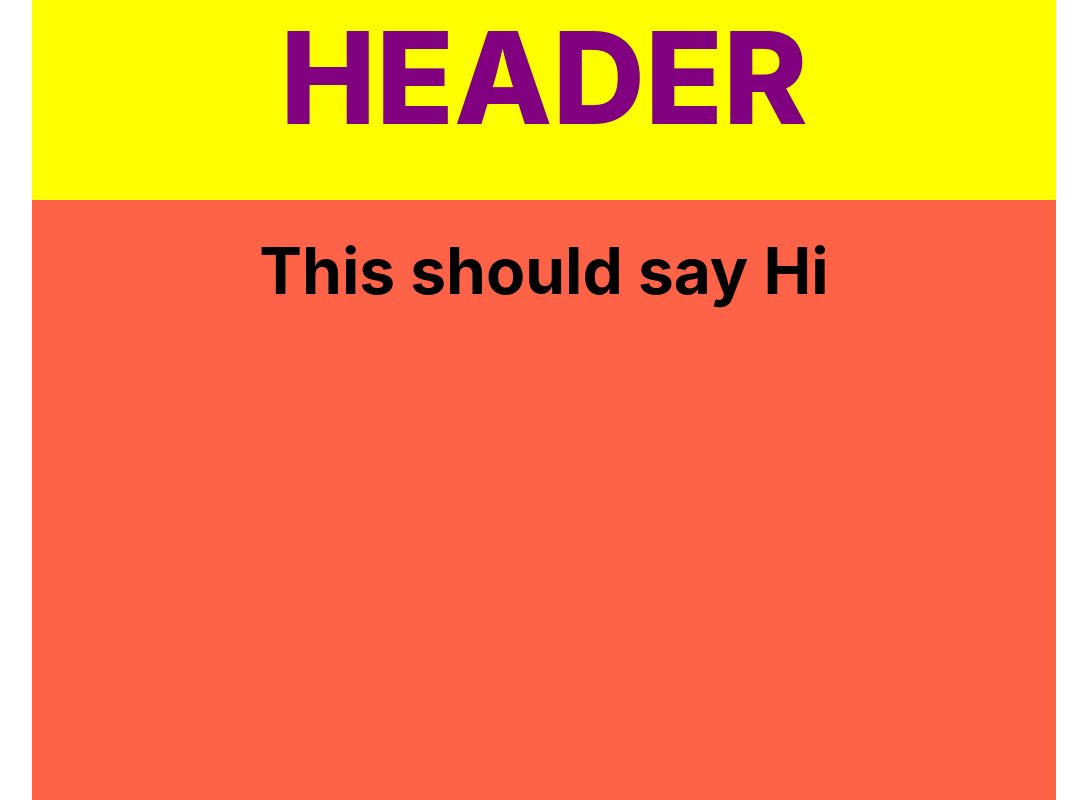
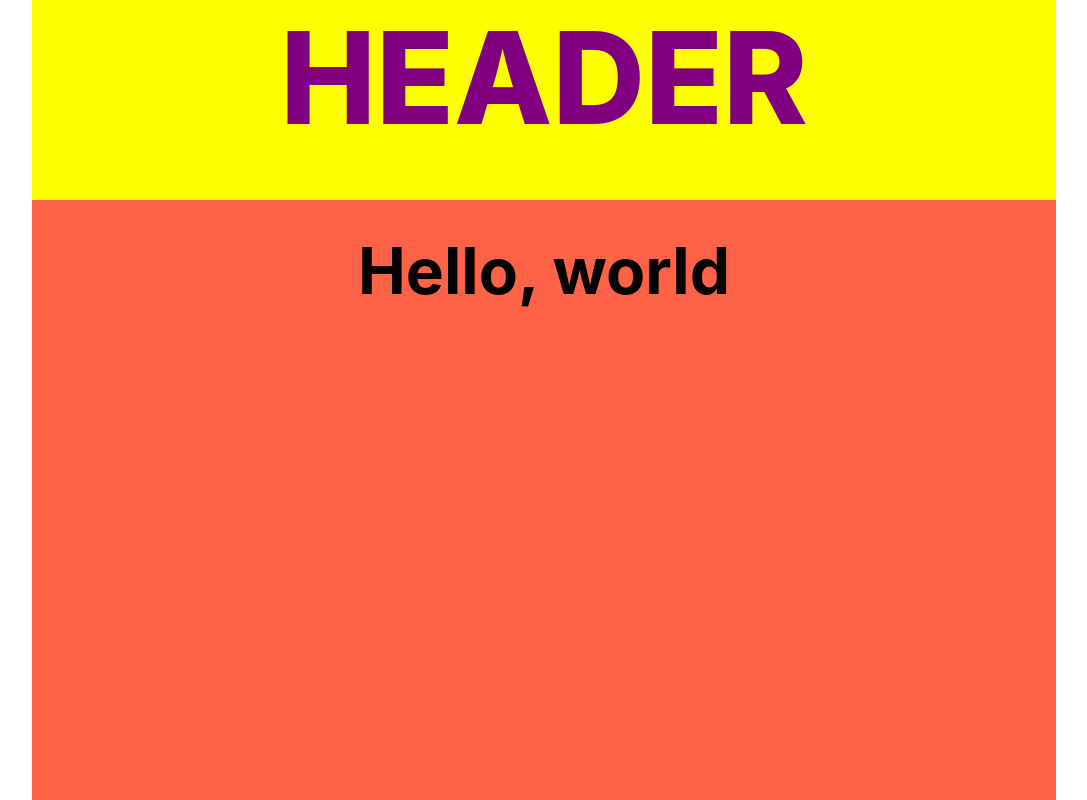
Before and after one commit to riz-l/odt-test, a React (Create React App) app: page / in a window 1280 px wide. Shown: the whole page, without its empty margins (96-1183 px from the left). Built offline with nearby package versions, Linux system fonts and the light colour scheme.

Commit message:
Changed title

```diff
--- a/src/App.js
+++ b/src/App.js
@@ -12,7 +12,7 @@ export default function App() {
       <Header />
 
       <Wrapper>
-        <h1>This should say Hi</h1>
+        <h1>Hello, world</h1>
       </Wrapper>
     </Container>
   );
```
